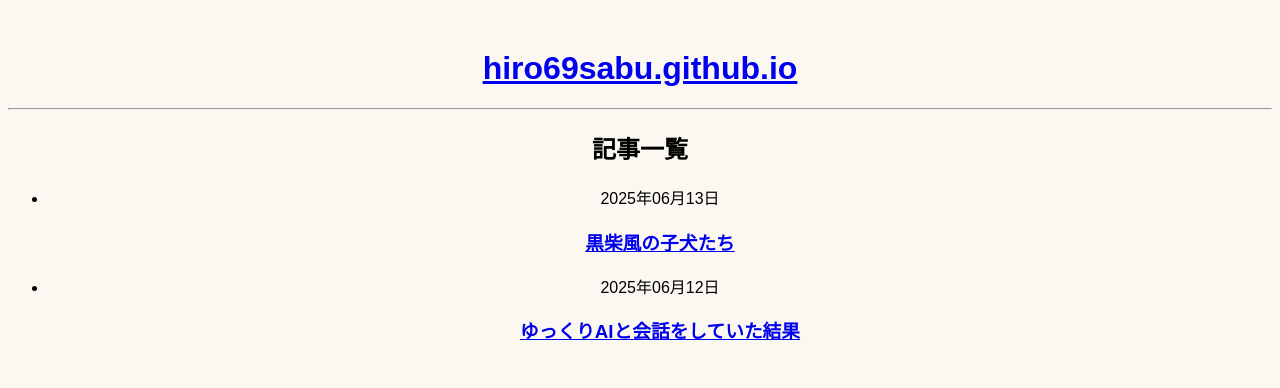
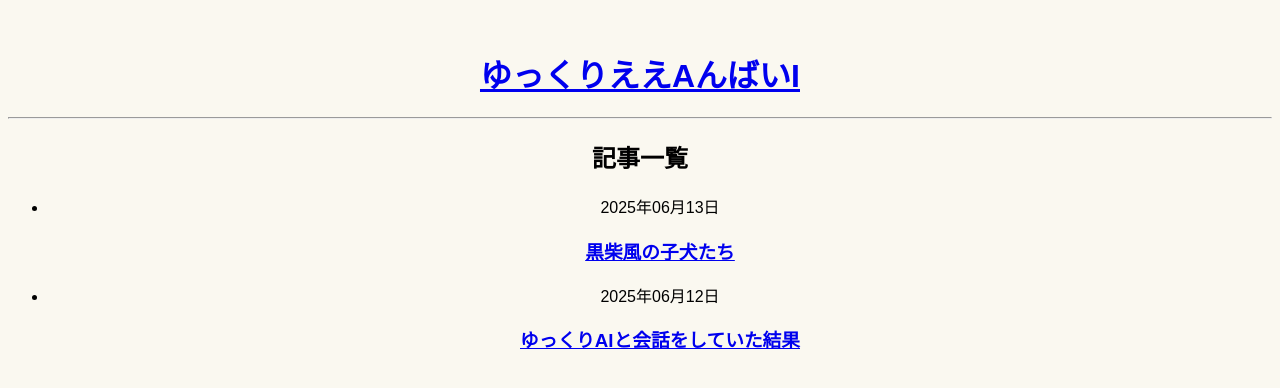
Before and after one commit to hiro69sabu/hiro69sabu.github.io, a Jekyll site: the page built from index.html, in a window 1280 px wide. Shown: the top 388 px of the page. Built offline with Jekyll 4.4.1, drawn with Linux system fonts in a browser that asks for light colours.

Commit message:
Update default.html

```diff
--- a/_layouts/default.html
+++ b/_layouts/default.html
@@ -3,7 +3,7 @@
 <head>
     <meta charset="UTF-8">
     <meta name="viewport" content="width=device-width, initial-scale=1.0">
-    <title>{{ page.title | default: site.title }}</title>
+    <title>ゆっくりええAんばいI</title>
     <link rel="stylesheet" href="/style.css">
     <!-- Google Analytics -->
     <script async src="https://www.googletagmanager.com/gtag/js?id=G-183YLEWB2Q"></script>
@@ -18,7 +18,7 @@
 </head>
 <body>
     <header>
-        <h1><a href="/">{{ site.title }}</a></h1>
+        <h1><a href="/">ゆっくりええAんばいI</a></h1>
     </header>
     <main>
         {{ content }}
```
